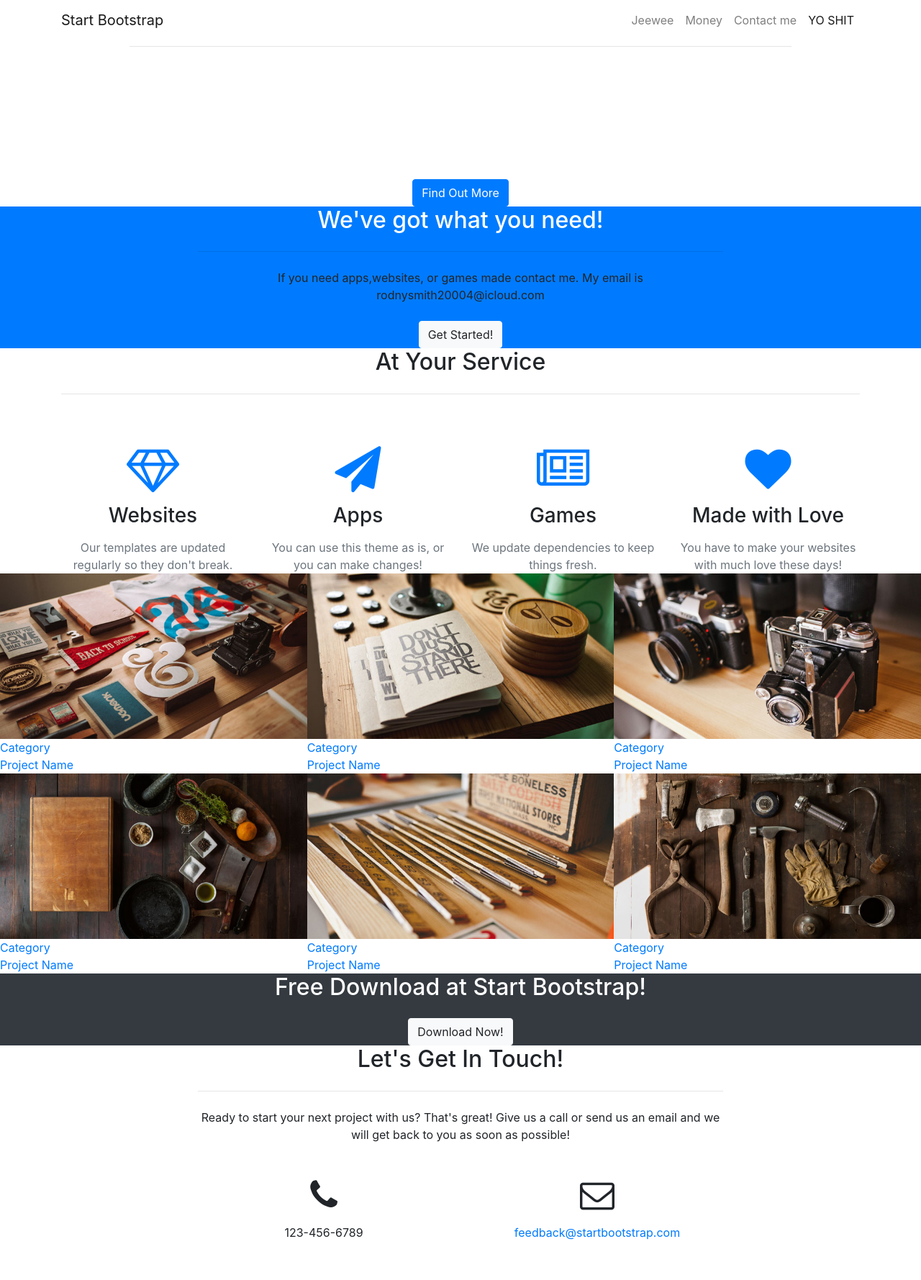
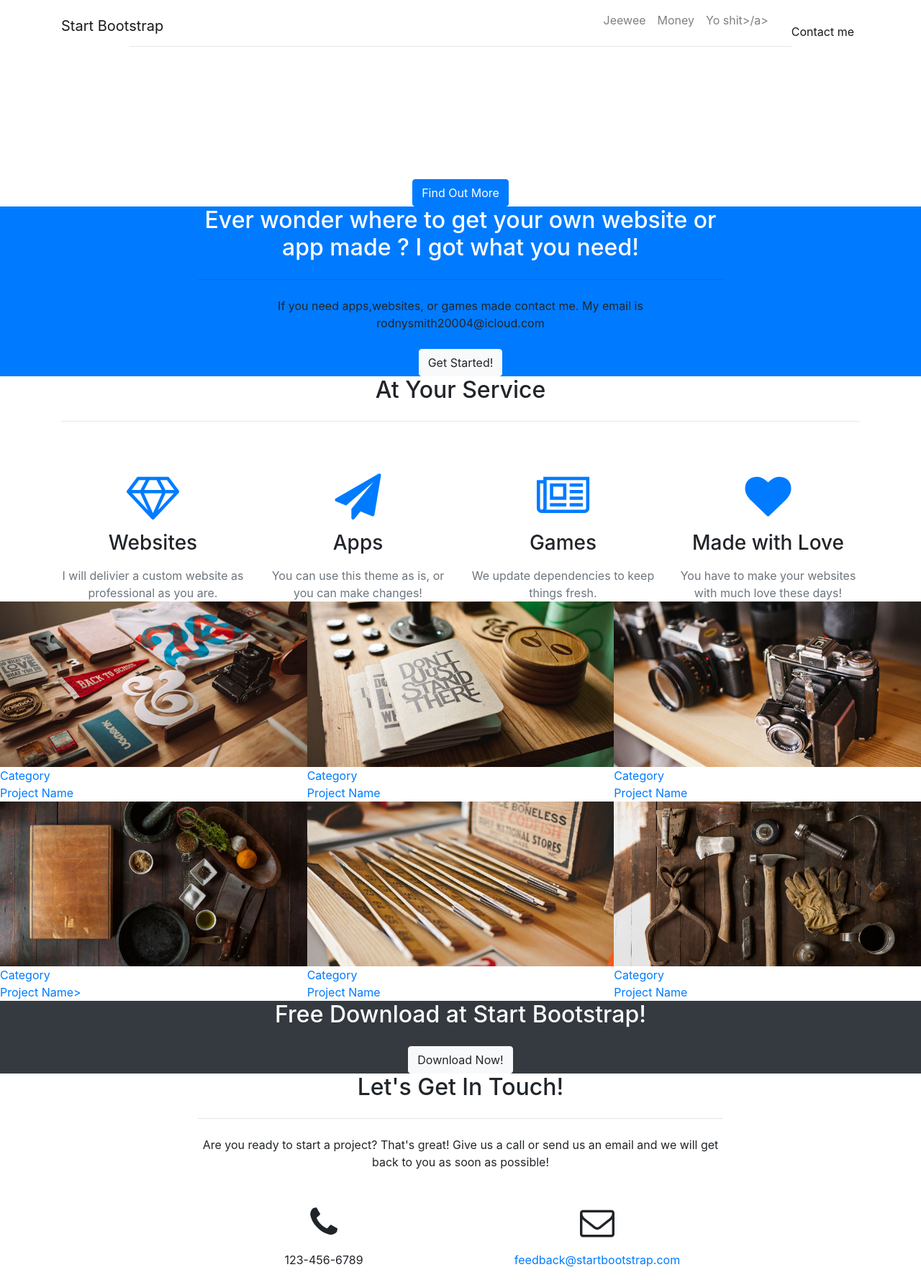
Before and after one commit to rodneysmith1246794/-rodneysmith1246794.github.io, a website with bundled scripts: page index.html in a window 1280 px wide. Shown: the whole page at 72% size. Before the commit the page ends 1741 px from the top, so only its background shows below. Built offline with nearby package versions, Linux system fonts and the light colour scheme.

Commit message:
Update index.html

```diff
--- a/index.html
+++ b/index.html
@@ -43,10 +43,10 @@
               <a class="nav-link js-scroll-trigger" href="#services">Money</a>
             </li>
             <li class="nav-item">
-              <a class="nav-link js-scroll-trigger" href="#portfolio">Contact me</a>
+              <a class="nav-link js-scroll-trigger" href="#portfolio">Yo shit>/a>
             </li>
             <li class="nav-item">
-              <a class="nav-link js-scroll-trigger" href="#contact">YO SHIT</a>
+              <a class="nav-link js-scroll-trigger" href="#contact">Contact me</a>
             </li>
           </ul>
         </div>
@@ -74,7 +74,7 @@
       <div class="container">
         <div class="row">
           <div class="col-lg-8 mx-auto text-center">
-            <h2 class="section-heading text-white">We've got what you need!</h2>
+            <h2 class="section-heading text-white">Ever wonder where to get your own website or app made ? I got what you need!</h2>
             <hr class="light my-4">
             <p class="text-faded mb-4">If you need apps,websites, or games  made contact me. My email is rodnysmith20004@icloud.com </p>
             <a class="btn btn-light btn-xl js-scroll-trigger" href="#services">Get Started!</a>
@@ -98,7 +98,7 @@
             <div class="service-box mt-5 mx-auto">
               <i class="fa fa-4x fa-diamond text-primary mb-3 sr-icons"></i>
               <h3 class="mb-3">Websites</h3>
-              <p class="text-muted mb-0">Our templates are updated regularly so they don't break.</p>
+              <p class="text-muted mb-0">I will delivier a custom website as professional as you are.</p>
             </div>
           </div>
           <div class="col-lg-3 col-md-6 text-center">
@@ -182,8 +182,7 @@
                   <div class="project-category text-faded">
                     Category
                   </div>
-                  <div class="project-name">
-                    Project Name
+                   <div class="project-name">Project Name>
                   </div>
                 </div>
               </div>
@@ -236,7 +235,7 @@
           <div class="col-lg-8 mx-auto text-center">
             <h2 class="section-heading">Let's Get In Touch!</h2>
             <hr class="my-4">
-            <p class="mb-5">Ready to start your next project with us? That's great! Give us a call or send us an email and we will get back to you as soon as possible!</p>
+            <p class="mb-5">Are you ready to start a project? That's great! Give us a call or send us an email and we will get back to you as soon as possible!</p>
           </div>
         </div>
         <div class="row">
```
